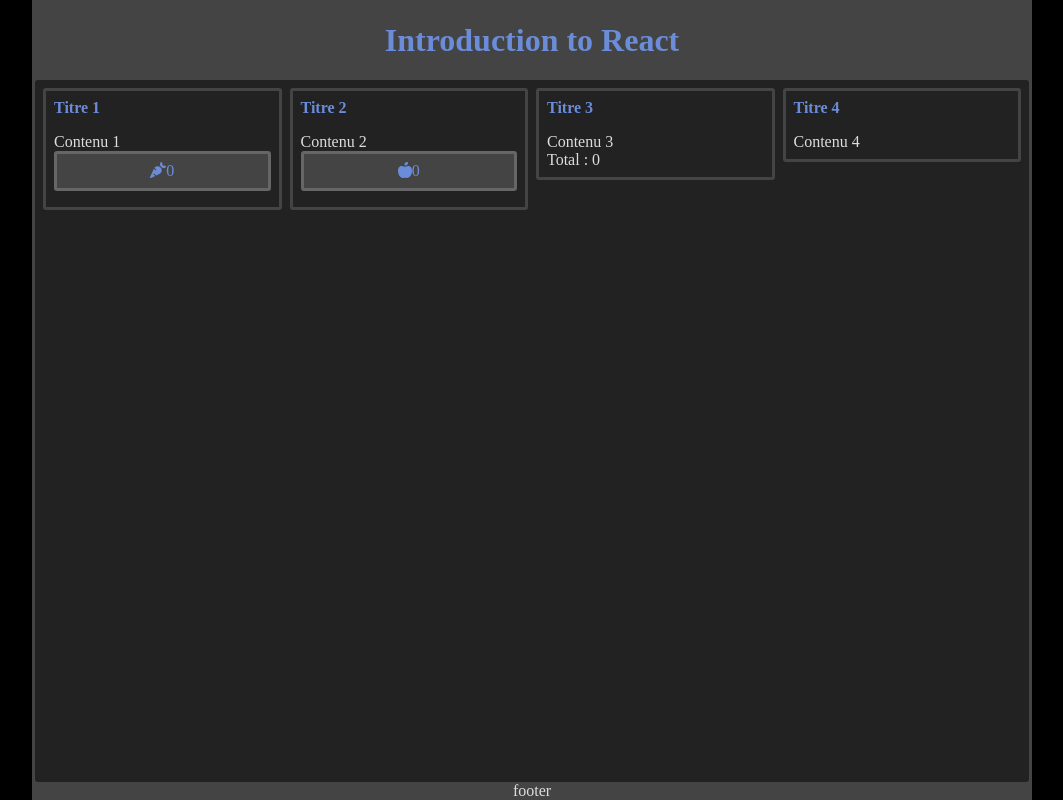
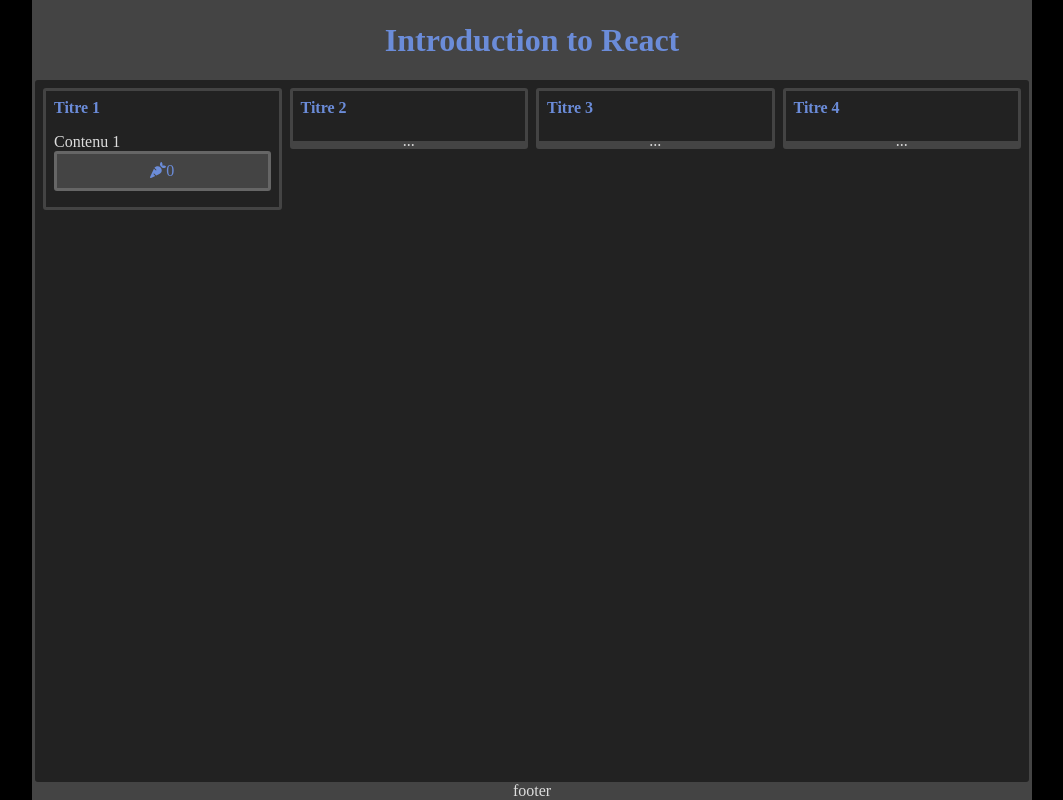
Before and after one commit to tom512000/r410-introduction, a React (Vite) app: page / in a window 1280 px wide. Shown: the whole page, without its empty margins (108-1171 px from the left). Built offline with nearby package versions, Linux system fonts and the light colour scheme.

Commit message:
16. Retour sur la spécialisation - composition de composant

```diff
--- a/src/App.jsx
+++ b/src/App.jsx
@@ -2,8 +2,12 @@
 import { FontAwesomeIcon } from "@fortawesome/react-fontawesome";
 import { faCarrot } from "@fortawesome/free-solid-svg-icons/faCarrot";
 import { faAppleAlt } from "@fortawesome/free-solid-svg-icons/faAppleAlt";
+// eslint-disable-next-line import/extensions
 import Card from "./components/Card.jsx";
+// eslint-disable-next-line import/extensions
 import Counter from "./components/Counter.jsx";
+// eslint-disable-next-line import/extensions
+import FoldableCard from "./components/FoldableCard.jsx";
 
 function App() {
   const [counts, setCounts] = useState({
@@ -33,19 +37,19 @@
               onChange={(value) => handleCounterChange("carrot", value)}
             />
           </Card>
-          <Card title="Titre 2">
+          <FoldableCard title="Titre 2">
             Contenu 2<br />
             <Counter
               before={<FontAwesomeIcon icon={faAppleAlt} />}
               className="btn"
               onChange={(value) => handleCounterChange("apple", value)}
             />
-          </Card>
-          <Card title="Titre 3">
+          </FoldableCard>
+          <FoldableCard title="Titre 3">
             Contenu 3<br />
             Total : {counts.carrot + counts.apple}
-          </Card>
-          <Card title="Titre 4">Contenu 4</Card>
+          </FoldableCard>
+          <FoldableCard title="Titre 4">Contenu 4</FoldableCard>
         </div>
       </main>
       <footer className="app__footer footer">footer</footer>
--- a/src/components/Card.jsx
+++ b/src/components/Card.jsx
@@ -1,9 +1,12 @@
 import React from "react";
 import PropTypes from "prop-types";
 
-function Card({ title, children }) {
+function Card({ title, children, className, onClick }) {
+  const combinedClassName = `card ${className}`;
+
   return (
-    <article className="card">
+    // eslint-disable-next-line jsx-a11y/click-events-have-key-events,jsx-a11y/no-noninteractive-element-interactions
+    <article className={combinedClassName} onClick={onClick}>
       <header className="card__header header__title">{title}</header>
       <section className="card__main">{children}</section>
     </article>
@@ -13,10 +16,14 @@
 Card.propTypes = {
   title: PropTypes.node.isRequired,
   children: PropTypes.node,
+  className: PropTypes.string,
+  onClick: PropTypes.func,
 };
 
 Card.defaultProps = {
-  children: "Content",
+  children: "",
+  className: "",
+  onClick: null,
 };
 
 export default Card;
--- a/src/components/Counter.jsx
+++ b/src/components/Counter.jsx
@@ -1,5 +1,7 @@
 import React, { useEffect, useState } from "react";
 import PropTypes from "prop-types";
+// eslint-disable-next-line import/extensions
+import Button from "./Button.jsx";
 
 function Counter({ before, after, className, onChange }) {
   const [cpt, setCpt] = useState(0);
@@ -15,11 +17,11 @@
   }, [cpt]);
 
   return (
-    <button className={className} type="button" onClick={incrementCounter}>
+    <Button className={className} type="button" onClick={incrementCounter}>
       {before}
       {cpt}
       {after}
-    </button>
+    </Button>
   );
 }
 
--- /dev/null
+++ b/src/components/FoldableCard.jsx
@@ -0,0 +1,33 @@
+import PropTypes from "prop-types";
+// eslint-disable-next-line import/extensions
+import Card from "./Card.jsx";
+import { useState } from "react";
+
+function FoldableCard({ opened, title, children }) {
+  const [isVisible, setOpened] = useState(opened);
+
+  return (
+    // eslint-disable-next-line react/react-in-jsx-scope
+    <Card
+      title={title}
+      className="foldable"
+      onClick={() => setOpened(!isVisible)}
+    >
+      {isVisible && children}
+    </Card>
+  );
+}
+
+FoldableCard.propTypes = {
+  opened: PropTypes.bool,
+  title: PropTypes.string,
+  children: PropTypes.node,
+};
+
+FoldableCard.defaultProps = {
+  opened: false,
+  title: "",
+  children: null,
+};
+
+export default FoldableCard;
```
